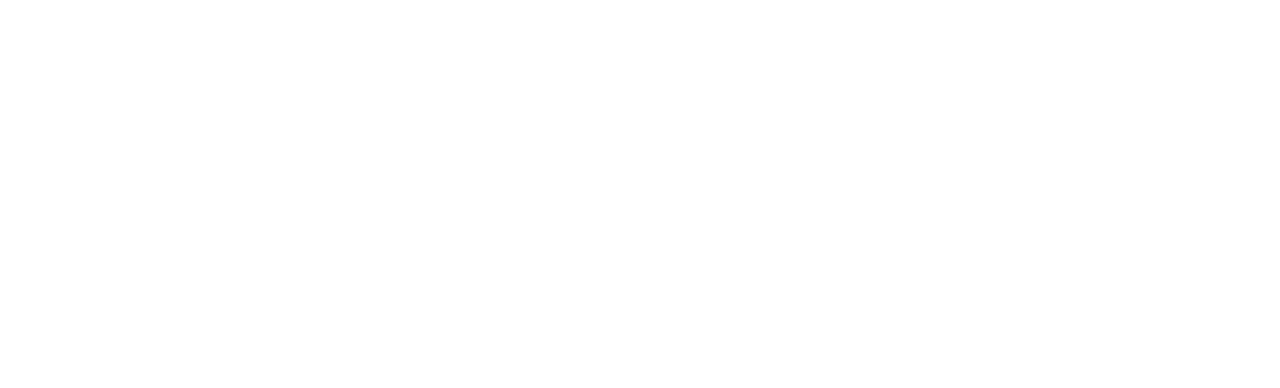
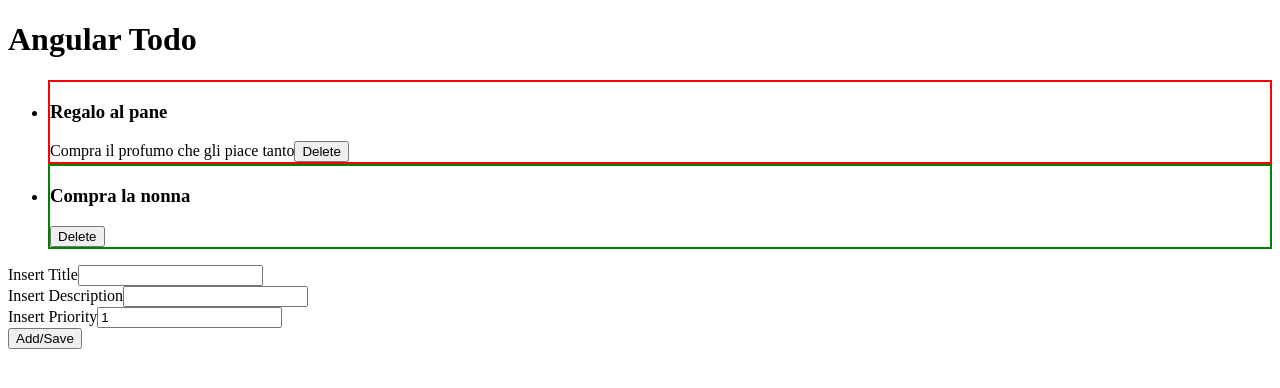
Before and after one commit to SunshineMocha/angular-todo-v2, an Angular app: page / in a window 1280 px wide. Shown: the top 388 px of the page. Built offline with nearby package versions, Linux system fonts and the light colour scheme.

Commit message:
second comm

```diff
--- a/src/app/components/todo-add/todo-add.component.ts
+++ b/src/app/components/todo-add/todo-add.component.ts
@@ -14,6 +14,6 @@
   constructor(private dataManagerServ: DataManagerService){}
 
   saveTodo(){
-    this.dataManagerServ.emit({...this.newTodo});
+    this.dataManagerServ.addTodo({...this.newTodo});
   }
 }
--- a/src/app/components/todo-list/todo-list.component.html
+++ b/src/app/components/todo-list/todo-list.component.html
@@ -3,8 +3,8 @@
     {{todo.title}}
   </li> -->
   <app-todo-detail
-  *ngFor="let todo of todoArray"
-  [todoDetail]="todo"</app-todo-detail>
+  *ngFor="let todo of dataManagerServ.todos"
+  [todoDetail]="todo"></app-todo-detail>
   <!-- input si vede con quadre, output si vede con tonde,
   $event vuol dire come parametro metti quello che arriva dall'evento todoDeleted -->
 </ul>
--- a/src/app/components/todo-list/todo-list.component.ts
+++ b/src/app/components/todo-list/todo-list.component.ts
@@ -1,5 +1,4 @@
-import { Component, Input } from '@angular/core';
-import { Todo } from 'src/app/models/todo';
+import { Component } from '@angular/core';
 import { DataManagerService } from 'src/app/services/data-manager.service';
 
 @Component({
@@ -8,10 +7,9 @@
   styleUrls: ['./todo-list.component.scss']
 })
 export class TodoListComponent {
-  @Input() todoArray:Todo[] = [];
+
 
   constructor(public dataManagerServ: DataManagerService){
-    this.todoArray = this.dataManagerServ.todos;
   }
 
 }
```
